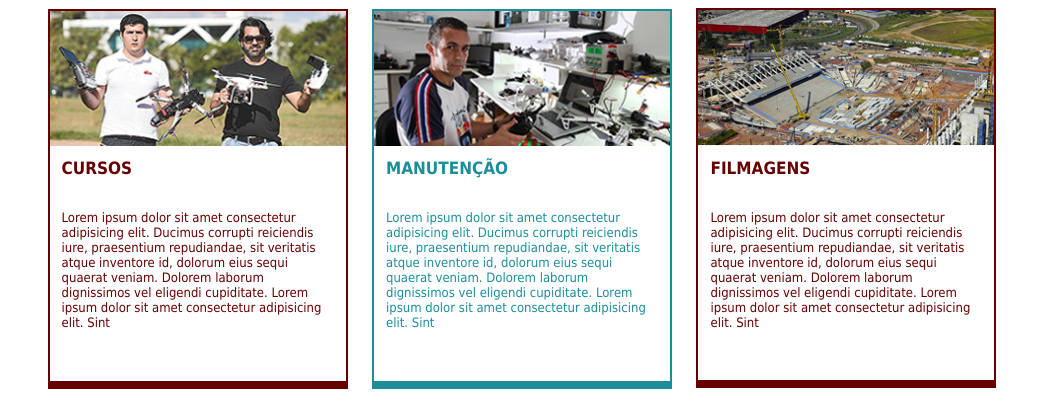
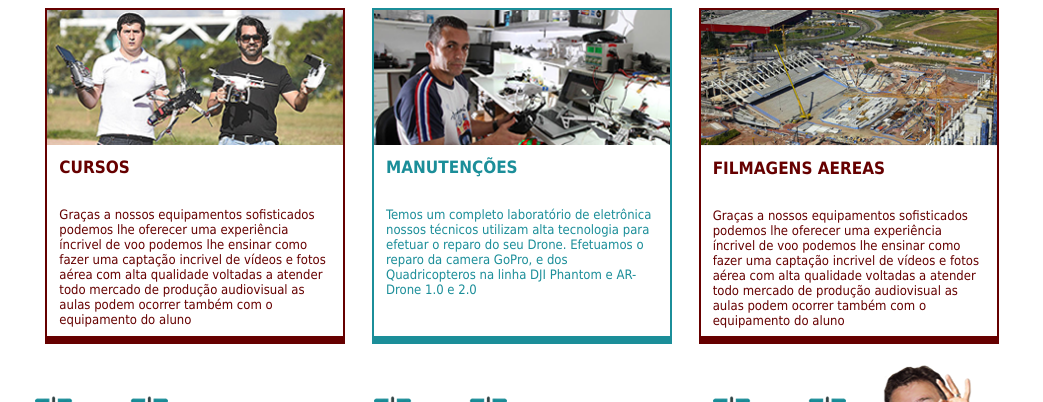
Before and after one commit to andrebrandassi/Chulamis-Loja-Virtual, a plain HTML site: page index.html in a window 1280 px wide. Shown: the part 940-1342 px from the top of the page, without its empty margins (118-1161 px from the left). Drawn offline with Linux system fonts and the light colour scheme.

Commit message:
adição textos correção de bug

```diff
--- a/css/style.css
+++ b/css/style.css
@@ -235,18 +235,21 @@ main {
 
 /* ESTILO DOS SERVICOS */
 
+.servicos{
+  display: flex;
+  justify-content: space-around;
+}
+
 .servicos-curso,
-.servicos-manutenção,
+.servicos-manutencao,
 .servicos-filamgens {
-  display: inline-block;
   font-family: Tahoma, Geneva, Verdana, sans-serif;
   text-align: center;
   width: 300px;
-  height: 380px;
 }
 
 .servicos-curso img,
-.servicos-manutenção img,
+.servicos-manutencao img,
 .servicos-filamgens img {
   width: 100%;
 }
@@ -257,18 +260,15 @@ main {
   border-bottom: 8px solid #660000;
 }
 
-.servicos-manutenção {
+.servicos-manutencao {
   border: #1b8e99 solid 2px;
   border-bottom: 8px solid #1b8e99;
-  margin-left: 20px;
-  margin-right: 20px;
 }
 
 .servico-texto {
   text-align: left;
   padding: 8px 12px;
 }
-
 .servico-texto h2 {
   font-size: 17px;
   text-transform: uppercase;
@@ -281,15 +281,15 @@ main {
   color: #660000;
 }
 
-.servicos-manutenção .servico-texto h2,
-.servicos-manutenção .servico-texto p {
+.servicos-manutencao .servico-texto h2,
+.servicos-manutencao .servico-texto p {
   color: #1b8e99;
 }
 
 .servico-texto p {
   font-family: Tahoma, Geneva, Verdana, sans-serif;
   font-size: 13px;
-  margin-top: 32px;
+  margin-top: 30px;
 }
 
 /* Footer */
--- a/index.html
+++ b/index.html
@@ -111,27 +111,27 @@
           <img class="logo" src="img/imgDroneB.png" alt="Drone-logo-B" />
         </div>
 
+        <div class="servicos">
           <div class="servicos-curso">
               <img src="img/ServicosA.png" alt="servicos-curso" />
               <div class="servico-texto">
                 <h2>Cursos</h2>
-              <p>Lorem ipsum dolor sit amet consectetur adipisicing elit. Ducimus corrupti reiciendis iure, praesentium repudiandae, sit veritatis atque inventore id, dolorum eius sequi quaerat veniam. Dolorem laborum dignissimos vel eligendi cupiditate. Lorem ipsum dolor sit amet consectetur adipisicing elit. Sint </p>
+                <p>Graças a nossos equipamentos sofisticados podemos lhe oferecer uma experiência íncrivel de voo podemos lhe ensinar como fazer uma captação incrivel de vídeos e fotos aérea com alta qualidade voltadas a atender todo mercado de produção audiovisual as aulas podem ocorrer também com o equipamento do aluno </p>
               </div>
           </div>
-
-        <div class="servicos-manutenção">
+          <div class="servicos-manutencao">
             <img src="img/ServicosB.png" alt="servicos-manutenção" />
             <div class="servico-texto">
-            <h2>Manutenção</h2>
-            <p>Lorem ipsum dolor sit amet consectetur adipisicing elit. Ducimus corrupti reiciendis iure, praesentium repudiandae, sit veritatis atque inventore id, dolorum eius sequi quaerat veniam. Dolorem laborum dignissimos vel eligendi cupiditate. Lorem ipsum dolor sit amet consectetur adipisicing elit. Sint </p>
+              <h2>Manutenções</h2>
+              <p>Temos um completo laboratório de eletrônica nossos técnicos utilizam alta tecnologia para efetuar o reparo do seu Drone. Efetuamos o reparo da camera GoPro, e dos Quadricopteros na linha DJI Phantom e AR-Drone 1.0 e 2.0</p>
             </div>
           </div>
-
           <div class="servicos-filamgens">
             <img src="img/ServicosC.png" alt="servicos-filmagens" />
             <div class="servico-texto">
-            <h2>Filmagens</h2>
-            <p>Lorem ipsum dolor sit amet consectetur adipisicing elit. Ducimus corrupti reiciendis iure, praesentium repudiandae, sit veritatis atque inventore id, dolorum eius sequi quaerat veniam. Dolorem laborum dignissimos vel eligendi cupiditate. Lorem ipsum dolor sit amet consectetur adipisicing elit. Sint </p>
+              <h2>Filmagens aereas</h2>
+              <p>Graças a nossos equipamentos sofisticados podemos lhe oferecer uma experiência íncrivel de voo podemos lhe ensinar como fazer uma captação incrivel de vídeos e fotos aérea com alta qualidade voltadas a atender todo mercado de produção audiovisual as aulas podem ocorrer também com o equipamento do aluno</p>
+            </div>
           </div>
         </div>
       </section>
@@ -146,7 +146,7 @@
       </div>
         <div class="txt-logo">
           <img class="logo-footer" src="img/logo.png" alt="">
-          <p>Lorem ipsum dolor sectetur adipisicing elit. Impedit ab explicabo nihil aperiam accusamus<br> atque debitis magnam, <br> harum nulla fugit et.</p>
+          <p>Boa sorte meu amigo! Que sua estradada seja feita de campos verdes para que seus pés caminhem para o sucesso... <br> Boa sorte de coração</p>
           <div class="professor"><img src="img/imgProfessor.png" alt="" ></div>
         </div>
         <div class="bortola">
```
Lines whose indentation alone changed are shown as unchanged.
